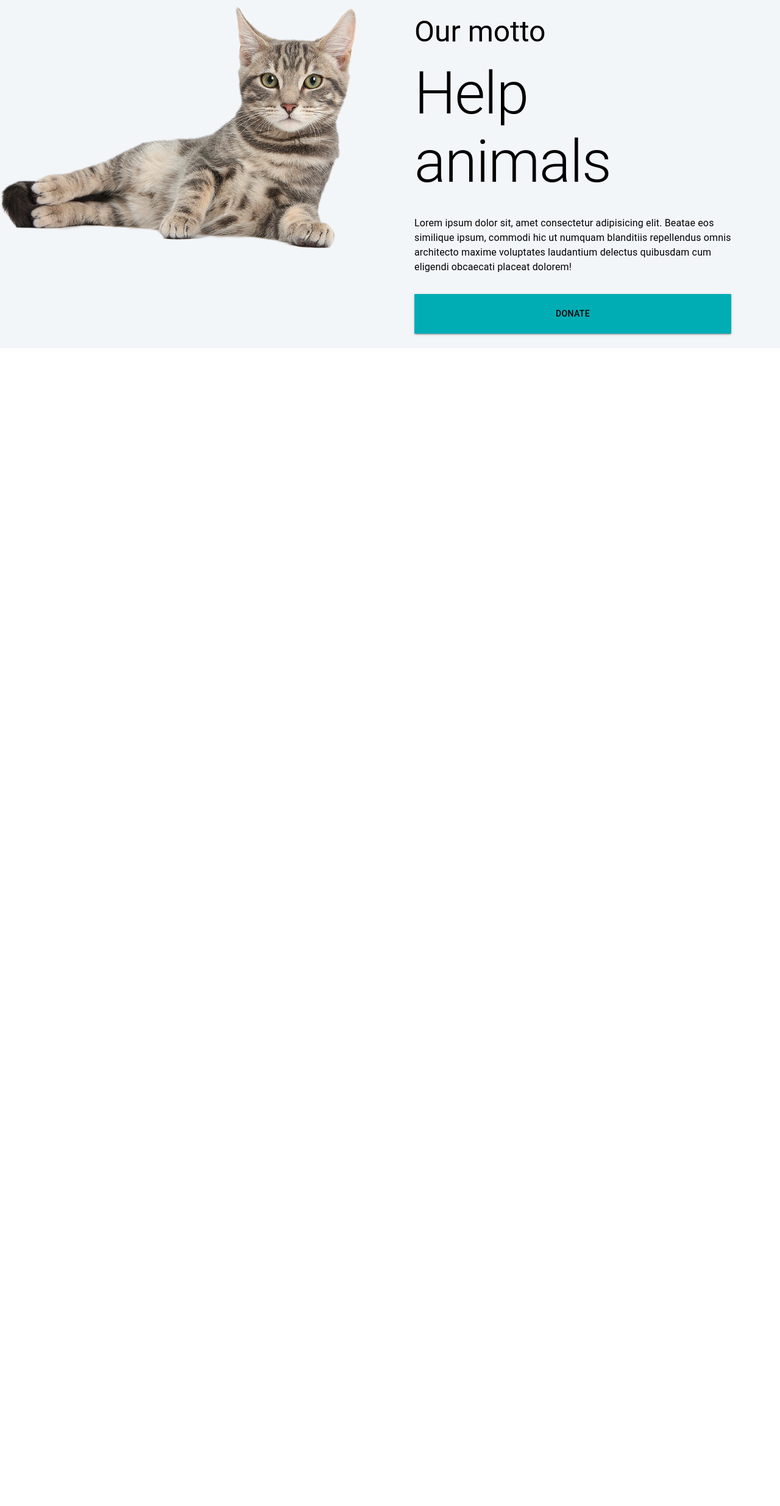
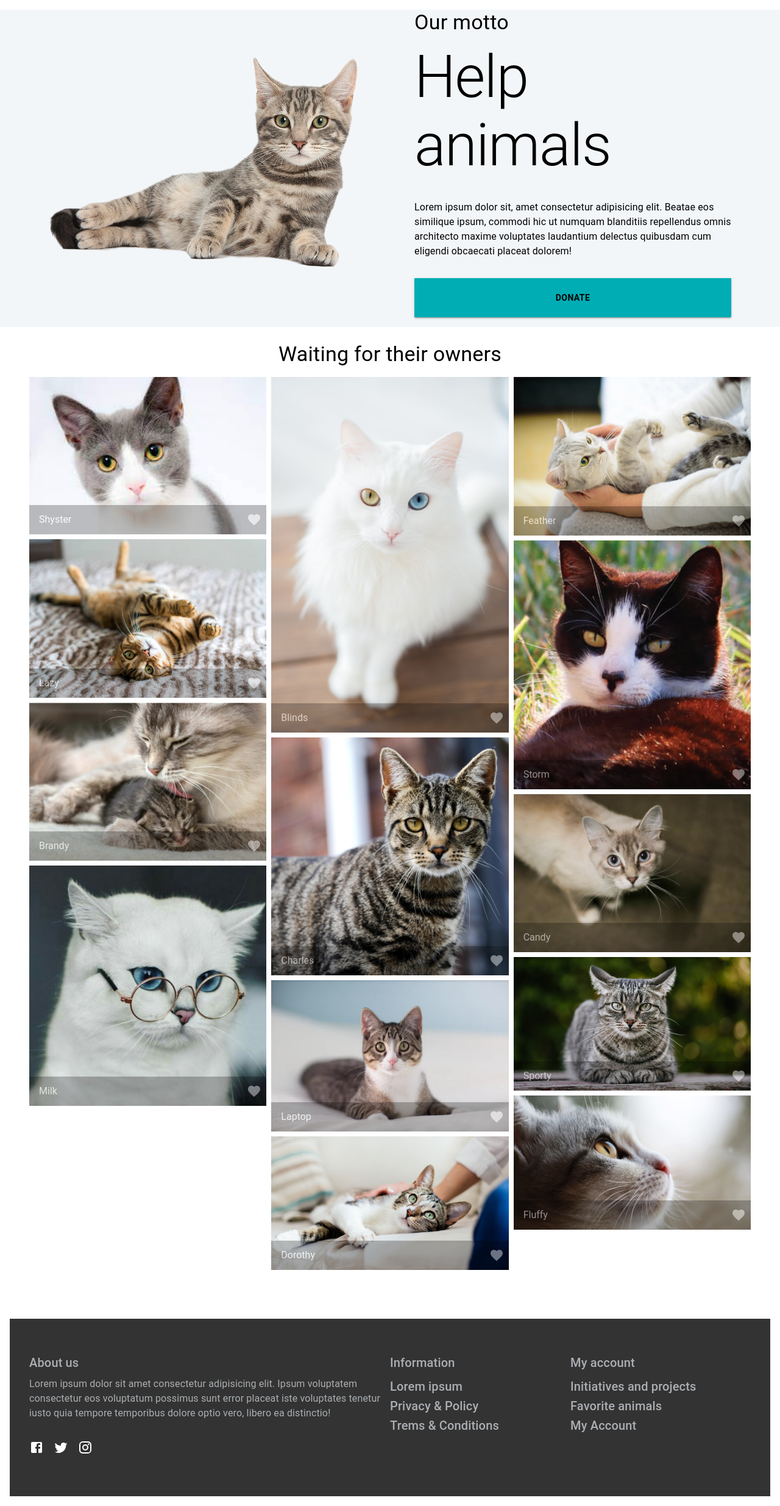
Before and after one commit to Radomyr-kh/cats-and-friends, a React (Create React App) app: page / in a window 1280 px wide. Shown: the whole page at 61% size. Before the commit the page ends 800 px from the top, so only its background shows below. Built offline with nearby package versions, Linux system fonts and the light colour scheme.

Commit message:
Fixed spacing in Banner, Content and Footer

```diff
--- a/src/App.js
+++ b/src/App.js
@@ -3,12 +3,11 @@ import Content from './components/Content';
 import Footer from './components/Footer';
 
 function App() {
-  // return <>hello</>;
   return (
     <>
       <Banner />
-      {/* <Content />
-      <Footer /> */}
+      <Content />
+      <Footer />
     </>
   );
 }
--- a/src/components/Banner.js
+++ b/src/components/Banner.js
@@ -18,25 +18,31 @@ const Banner = () => {
     <>
       <Grid
         container
-        // my={4}
         sx={{
           bgcolor: Colors.body_bg,
+          // display: 'flex',
+          alignItems: 'center',
+          width: 'auto', //!
         }}
-        spacing={10}
+        my={2}
+        px={10}
+        pb={2}
+        columnSpacing={10}
       >
+        {/*//! Left Panel  */}
         <Grid item xs={12} sm={6}>
           <Box>
             <img
               src='/images/banner-cat1.png'
-              alt=''
+              alt='banner-cat1'
               // style={{width: '100%', height: '100%'}}
               style={{width: '100%', height: 'auto'}}
             />
           </Box>
         </Grid>
 
-        {/*//! Space-between: even  */}
-        <Grid my={3} px={10} item xs={12} sm={6}>
+        {/*//! Right Panel  */}
+        <Grid item xs={12} sm={6}>
           <Stack spacing={4}>
             <Box>
               <Typography
@@ -44,9 +50,9 @@ const Banner = () => {
                 gutterBottom
                 sx={{
                   typography: {
-                    md: 'h3',
-                    sm: 'h4',
-                    xs: 'h5',
+                    md: 'h4',
+                    sm: 'h5',
+                    xs: 'h6',
                   },
                 }}
               >
@@ -65,9 +71,6 @@ const Banner = () => {
               >
                 Help animals
               </Typography>
-              {/* gutterBottom = bottom margin */}
-              {/* <Typography variant='h6'> */}
-              {/* <Typography variant='subtitle1'> */}
               <Typography variant='body1'>
                 Lorem ipsum dolor sit, amet consectetur adipisicing elit. Beatae
                 eos similique ipsum, commodi hic ut numquam blanditiis
@@ -88,8 +91,8 @@ const Banner = () => {
                   '&:hover': {
                     backgroundColor: Colors.primary,
                     color: 'white',
-                    // backgroundColor: 'gold',
                   },
+                  fontWeight: 'bold',
                 }}
               >
                 Donate
--- a/src/components/Content.js
+++ b/src/components/Content.js
@@ -33,12 +33,11 @@ const Content = () => {
 
   return (
     <>
-      <Box p={6}>
-        <Typography variant='h4' gutterBottom>
+      <Box p={6} mt={-5}>
+        <Typography variant='h4' gutterBottom textAlign='center'>
           Waiting for their owners
         </Typography>
 
-        {/* <ImageList variant='masonry' cols={3} gap={8}> */}
         <ImageList
           variant='masonry'
           cols={matchMd ? 3 : matchSm ? 2 : 1}
--- a/src/components/Footer.js
+++ b/src/components/Footer.js
@@ -1,16 +1,14 @@
-import {Container, Grid, Box, Link, Typography, Stack} from '@mui/material';
+import {Grid, Box, Typography} from '@mui/material';
 
 import FacebookIcon from '@mui/icons-material/Facebook';
 import TwitterIcon from '@mui/icons-material/Twitter';
 import InstagramIcon from '@mui/icons-material/Instagram';
 
 import {Colors} from '../styles';
-// import {} from '@material-ui/core';
+
 // !Requirments:
-
 // 1) Sould consist of 3 sections:
 // ABOUT US, INFORMATION, MY ACCOUNT.
-
 // - lg = for 1200px and more (3 columns)
 // - sm-lg = for [600px - 1200px) (1 + 2 columns)
 // - sm = for less than 600px (1 column)
@@ -20,12 +18,14 @@ const Footer = () => {
     <footer>
       <Grid
         container
-        p={4}
         sx={{
           backgroundColor: Colors.shaft,
           color: Colors.muted,
+          width: 'auto', //!
         }}
-        spacing={3}
+        p={4}
+        rowSpacing={3}
+        m={2}
       >
         <Grid item xs={12} sm={12} md={12} lg={6}>
           <Typography variant='h6' gutterBottom>
```
